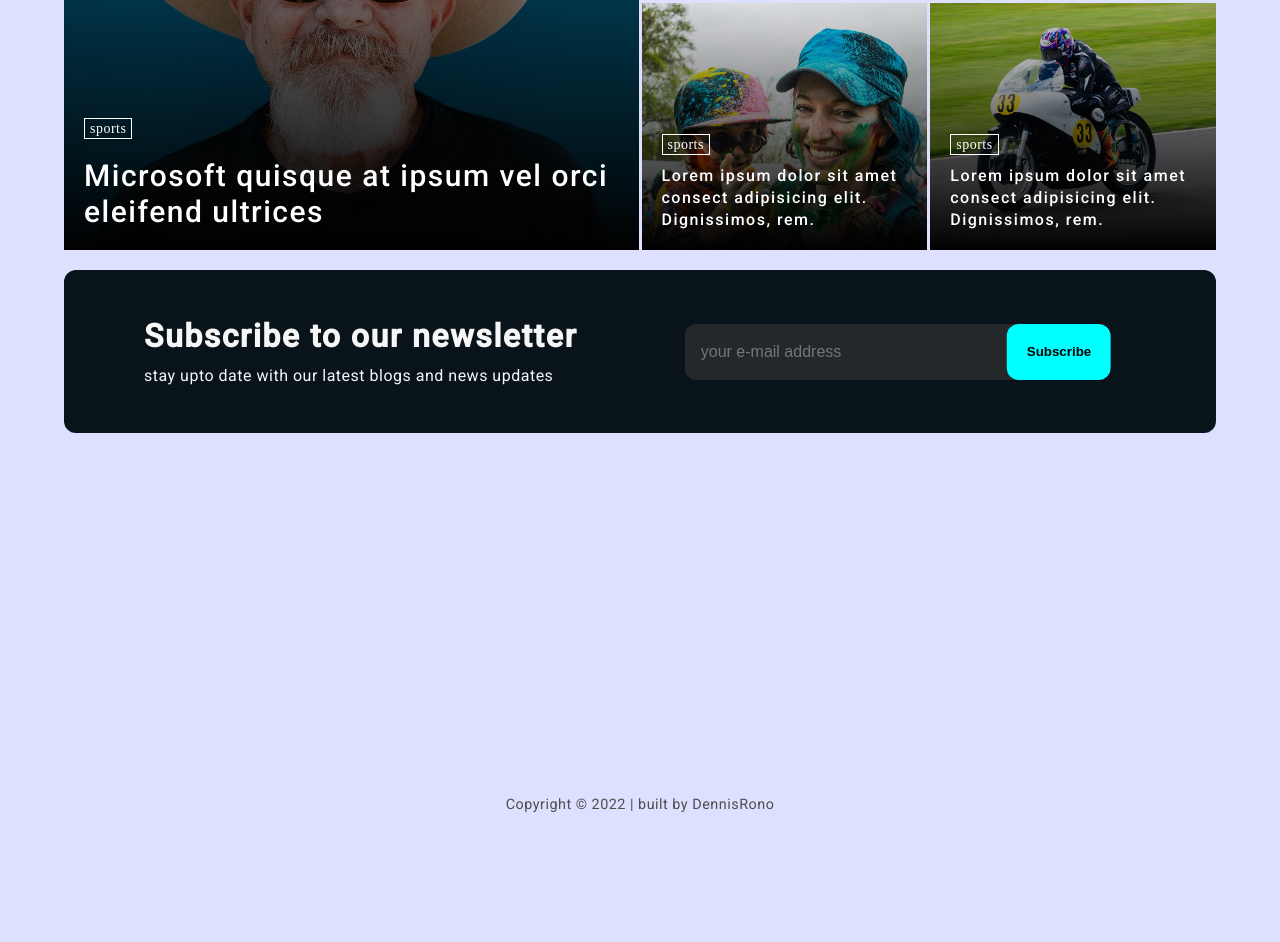
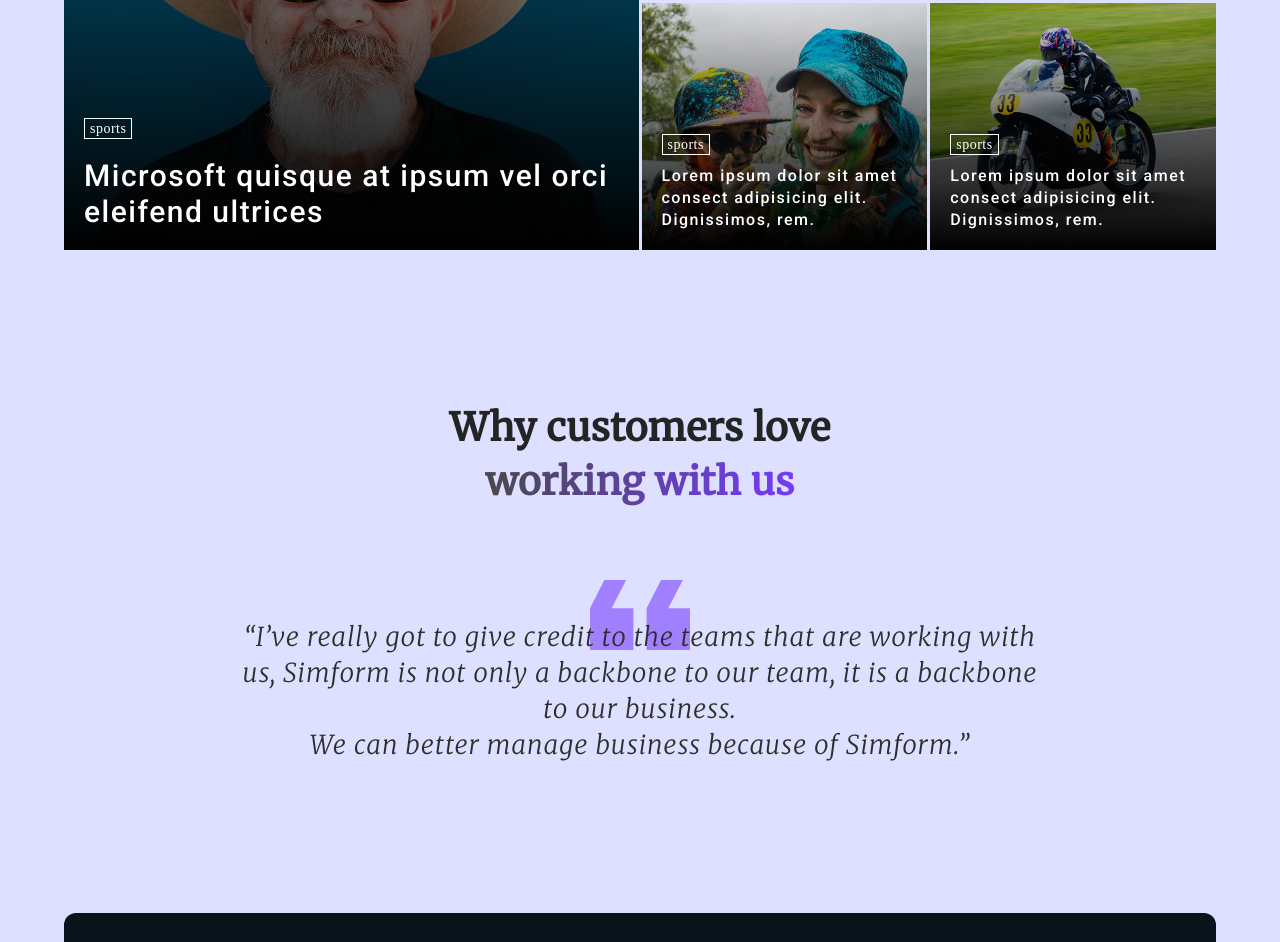
Before and after one commit to DennisRono/headers, a website: page header_two/index.html in a window 1280 px wide. Shown: the part 1138-2080 px from the top of the page. Before the commit the page ends 1971 px from the top, so only its background shows below. Drawn offline with Linux system fonts and the light colour scheme.

Commit message:
definition seeing had wood leg

```diff
--- a/header_two/assets/scss/header.scss
+++ b/header_two/assets/scss/header.scss
@@ -1,4 +1,6 @@
 /* ======Global stylings====== */
+@import url('https://fonts.googleapis.com/css2?family=Merriweather:ital,wght@0,300;0,400;1,300&display=swap');
+
 :root{
     --color: rgb(46, 46, 46);
 }
@@ -469,8 +471,71 @@ a{
         }
     }
 }
+/* ======social proof stylings====== */
+.secsocproof{
+    margin-top: 150px;
+    margin-bottom: 150px;
+    .socproof{
+        .socproofcontainer{
+            margin: 0 5%;
+            .socproofflex{
+                .socproofwrapper{
+                    .socprooftitle{
+                        text-align: center;
+                        color: rgb(36, 36, 36);
+                        font-family: 'Merriweather', serif;
+                        font-size: 2.4rem;
+                        line-height: 3.4rem;
+                        margin-bottom: 0.8rem;
+                        position: relative;
+                        span{
+                            -webkit-text-fill-color: transparent;
+                            -webkit-background-clip: text;
+                            background-image: linear-gradient(100deg,rgb(73, 73, 73),#753aff);
+                            display: inline-block;
+                        }
+                    }
+                    .testimonial-slider{
+                        width: 100%;
+                        margin-top: 110px;
+                        margin-bottom: 72px;
+                        position: relative;
+                        &::before{
+                            content: "";
+                            width: 100px;
+                            height: 71px;
+                            background: url(../svg/quote-gray.svg);
+                            position: absolute;
+                            fill: #753aff !important;
+                            top: -40px;
+                            left: 0px;
+                            right: 0px;
+                            margin: 0px auto;
+                            z-index: 1;
+                        }
+                        .test-soc-slide{
+                            margin: 0 15%;
+                            .socproof-texts{
+                                text-align: center;
+                                position: relative;
+                                z-index: 2;
+                                font-size: 26px;
+                                line-height: 36px;
+                                letter-spacing: 0.04em;
+                                font-family: 'Merriweather', serif;
+                                font-style: italic;
+                            }
+                        }
+                    }
+                }
+            }
+        }
+    }
+}
 /* ======newsletter subscribe stylings====== */
 .secNewsletter{
+    margin-top: 150px;
+    margin-bottom: 150px;
     .newsletter{
         .newslettercontainer{
             margin: 0 5%;
--- a/header_two/index.html
+++ b/header_two/index.html
@@ -130,6 +130,28 @@
             </div>
         </div>
     </div>
+    <!-- why customer's love us -->
+    <section class="secsocproof">
+        <div class="socproof">
+            <div class="socproofcontainer">
+                <div class="socproofflex">
+                    <div class="socproofwrapper">
+                        <h1 class="socprooftitle">Why customers love <br><span>working with us</span></h1>
+                        <div class="testimonial-slider">
+                            <div class="test-soc-slide">
+                                <p class="socproof-texts">
+                                    “I’ve really got to give credit to the teams that are working with us, Simform is not only a backbone to our team, it is a backbone to our business.
+                                    <br>
+                                    <span>We can better manage business because of Simform.</span>”
+                                </p>
+                            </div>
+                        </div>
+                    </div>
+                </div>
+            </div>
+        </div>
+    </section>
+    <!-- newsletter subscribe -->
     <section class="secNewsletter">
         <div class="newsletter">
             <div class="newslettercontainer">
```
Also changed, not shown: header_two/assets/css/header.css, header_two/assets/svg/quote-gray.svg (added), 1 other file.
